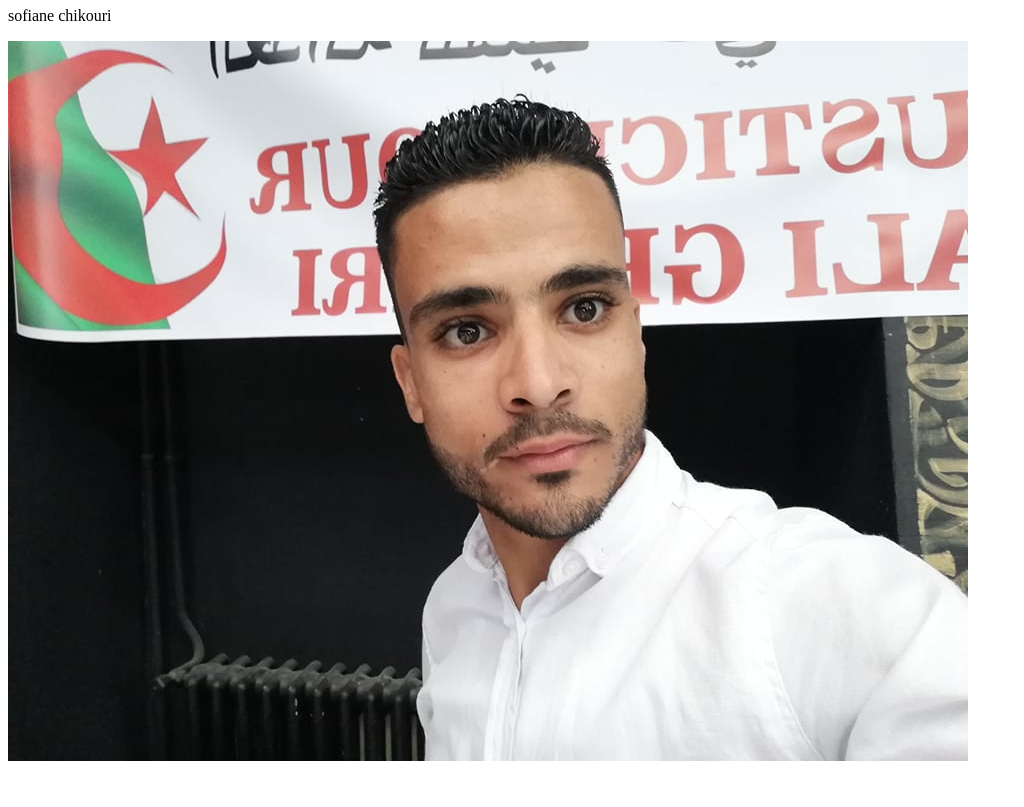
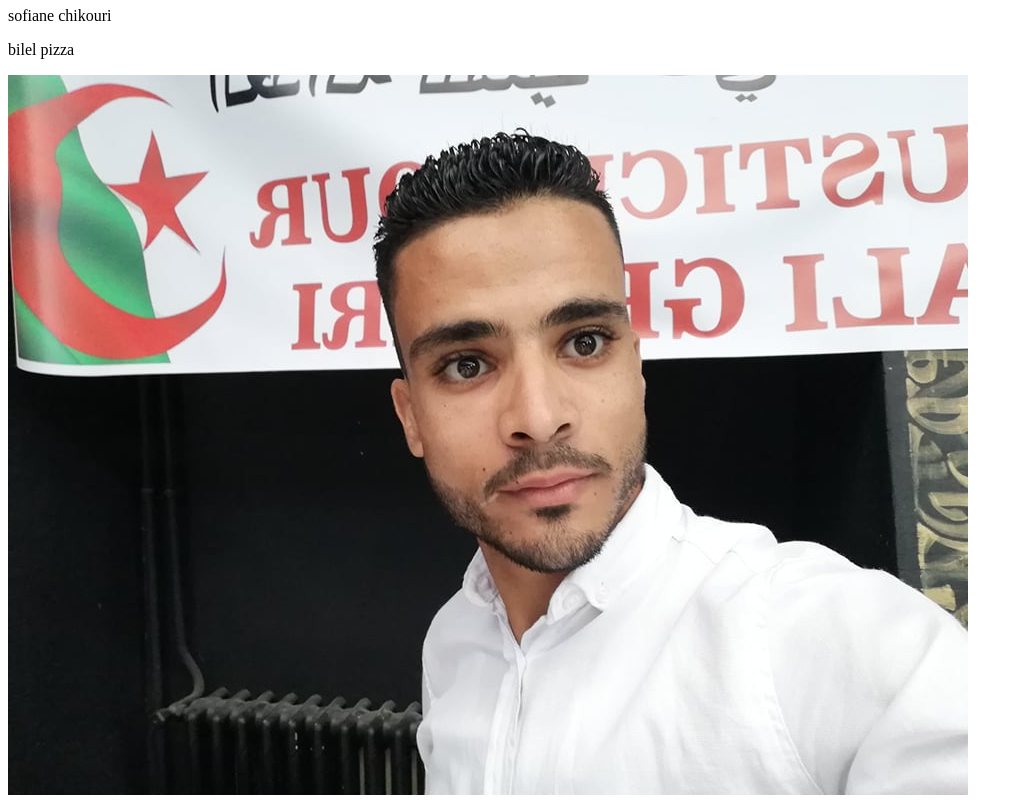
Before and after one commit to SofianeAmeziane/bilela, a plain HTML site: page index.html in a window 1280 px wide. Shown: the part 73-880 px from the top of the page, without its empty margins (0-1024 px from the left). Before the commit the page ends 846 px from the top, so only its background shows below. Drawn offline with Linux system fonts and the light colour scheme.

Commit message:
Update index.html

```diff
--- a/index.html
+++ b/index.html
@@ -8,6 +8,7 @@
 <body>
     <h1>je suis bilel atay</h1>
     <p>sofiane chikouri</p>
+    <p>bilel pizza</p>
     <img src="./bill.jpg"/>
 </body>
 </html>
```
